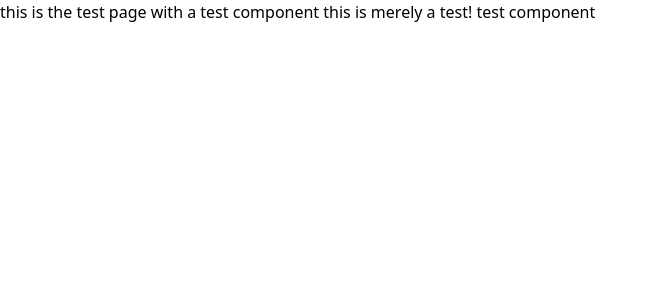
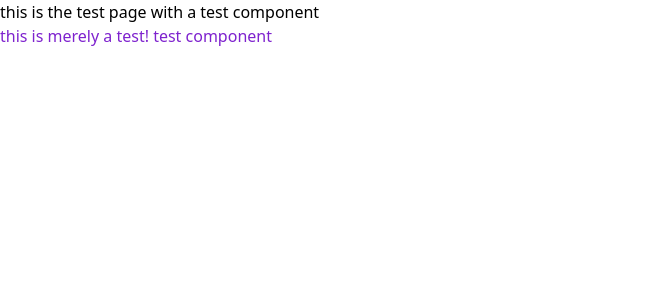
Before and after one commit to benjaminkent/vuejstampabay, a Nuxt app: page / in a window 1280 px wide. Shown: the top 300 px of the page, without its empty margins (0-658 px from the left). Built offline with nearby package versions, Linux system fonts and the light colour scheme.

Commit message:
confirm tailwind is working

```diff
--- a/components/TestComp.vue
+++ b/components/TestComp.vue
@@ -1,4 +1,6 @@
-<template>{{ testVar }} test component</template>
+<template>
+  <p class="text-purple-700">{{ testVar }} test component</p>
+</template>
 
 <script setup lang="ts">
 const { testVar } = useTestStore();
```
